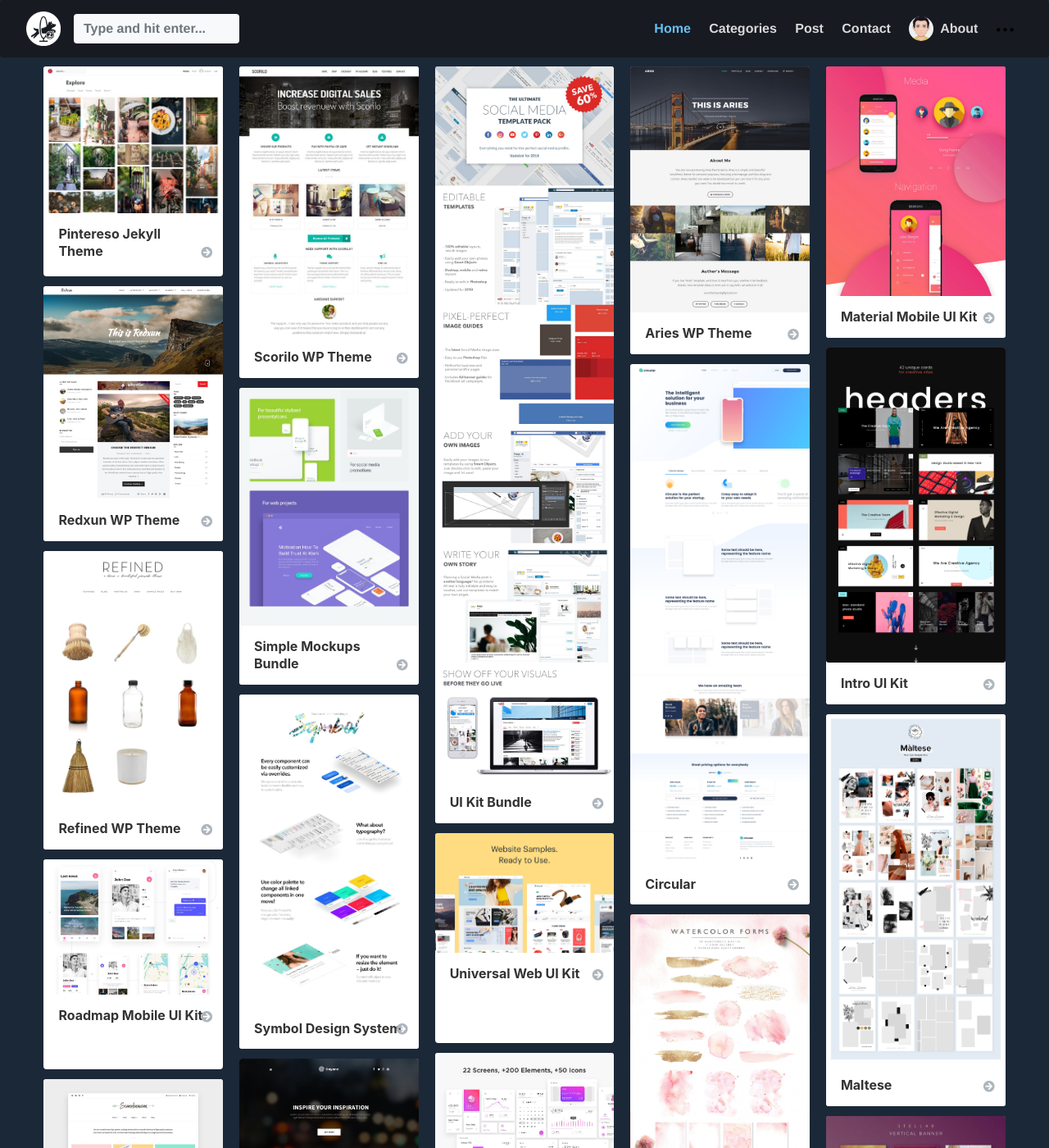
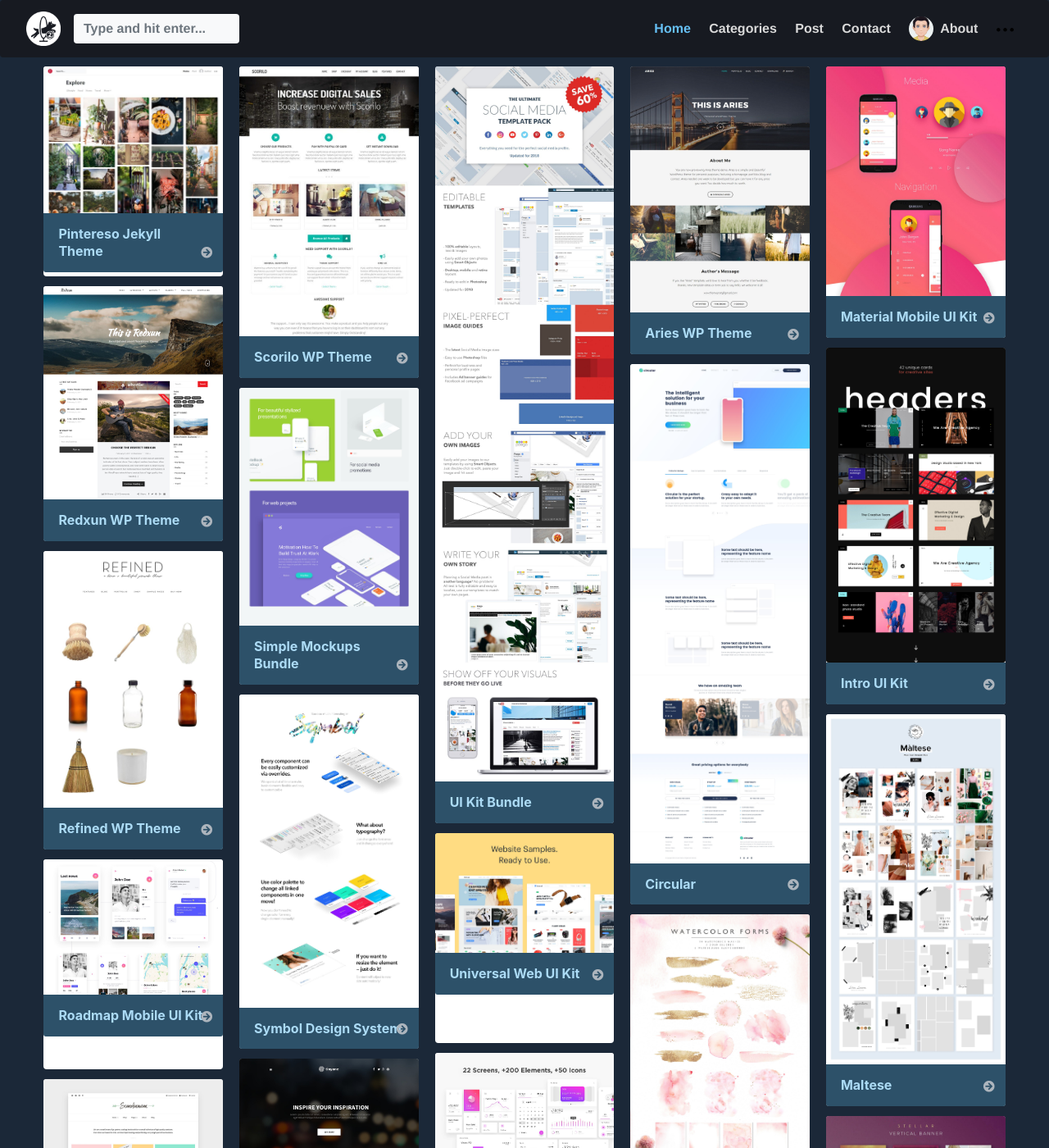
Before and after one commit to vicevolf/wishlist-gold, a Jekyll site: the page built from index.html, in a window 1280 px wide and 1400 px high, scrolled down 192 px. Shown: the whole window at 82% size. Built offline with Jekyll 4.4.1, drawn with Linux system fonts in a browser that asks for light colours; nearby versions of some CDN libraries; the list of posts is cut into pages by our own code; comment, search, counter and statistics services are not loaded.

Commit message:
背景色

```diff
--- a/assets/css/theme.css
+++ b/assets/css/theme.css
@@ -167,7 +167,7 @@ h6,
 }
 
 .notraco {
-  background: #ffffff;
+  background: #2d5169;
   color: #333;
   border: 0;
   border-top: 0;
@@ -178,7 +178,7 @@ h6,
 }
 
 .card-pin.raco .notraco .card-title {
-  color: #333;
+  color: #acdbf5;
   font-size: 1em;
   font-weight: 700;
   font-family: -apple-system, BlinkMacSystemFont, "Segoe UI", Roboto, "Helvetica Neue", Arial, sans-serif, "Apple Color Emoji", "Segoe UI Emoji", "Segoe UI Symbol";
@@ -196,8 +196,8 @@ h6,
 }
 
 .card-pin.raco:hover .notraco {
-  background-color: #f0f0f0;
-  transition: all 0.2s;
+  background-color: #407999;
+  transition: all 0.6s;
 }
 
 .social {
```
